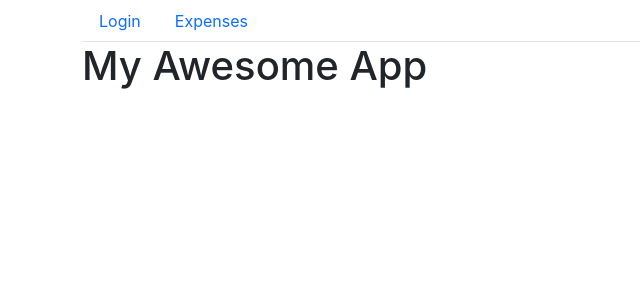
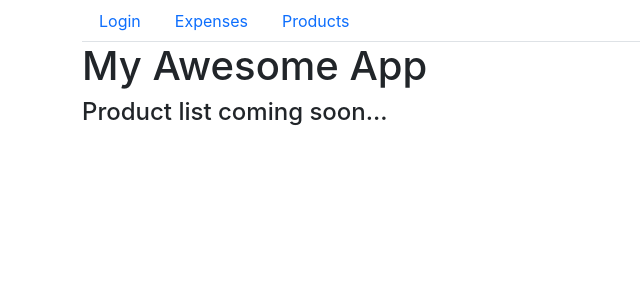
Before and after one commit to synergy2411/del-mar-23-react, a React (Create React App) app in the folder frontend/: page /product-list in a window 1280 px wide. Shown: the top 300 px of the page, without its empty margins (0-640 px from the left). Built offline with nearby package versions, Linux system fonts and the light colour scheme.

Commit message:
db json added

```diff
--- a/frontend/src/App.js
+++ b/frontend/src/App.js
@@ -11,6 +11,7 @@ import UseStateDemo from './Components/Demo/UseStateDemo';
 import UseEffectDemo from './Components/Demo/UseEffectDemo';
 import UseContextDemo from './Components/Demo/useContextDemo';
 import Header from './Components/Header/Header';
+import ProductList from './Components/ProductList/ProductList';
 
 class App extends Component {
   state = { toggle: true, isLoggedIn: false }
@@ -27,6 +28,7 @@ class App extends Component {
           <Route path='/auth' element={<Auth />} />
           <Route path='/life-cycle' element={<LifeCycle />} />
           <Route path='/use-effect-demo' element={<UseEffectDemo />} />
+          <Route path='/product-list' element={<ProductList />} />
         </Routes>
       </div>
     );
--- a/frontend/src/Components/Header/Header.jsx
+++ b/frontend/src/Components/Header/Header.jsx
@@ -15,6 +15,11 @@ const Header = () => {
             Expenses
           </Link>
         </li>
+        <li className="nav-items">
+          <Link className="nav-link" to="/product-list">
+            Products
+          </Link>
+        </li>
       </ul>
     </div>
   );
--- /dev/null
+++ b/frontend/src/Components/ProductList/ProductList.jsx
@@ -0,0 +1,12 @@
+import React, { useEffect } from "react";
+
+const ProductList = () => {
+  useEffect(() => {}, []);
+  return (
+    <div>
+      <h4>Product list coming soon...</h4>
+    </div>
+  );
+};
+
+export default ProductList;
```
Also changed, not shown: 1 other file (tests, documents, lock files or other folders).
